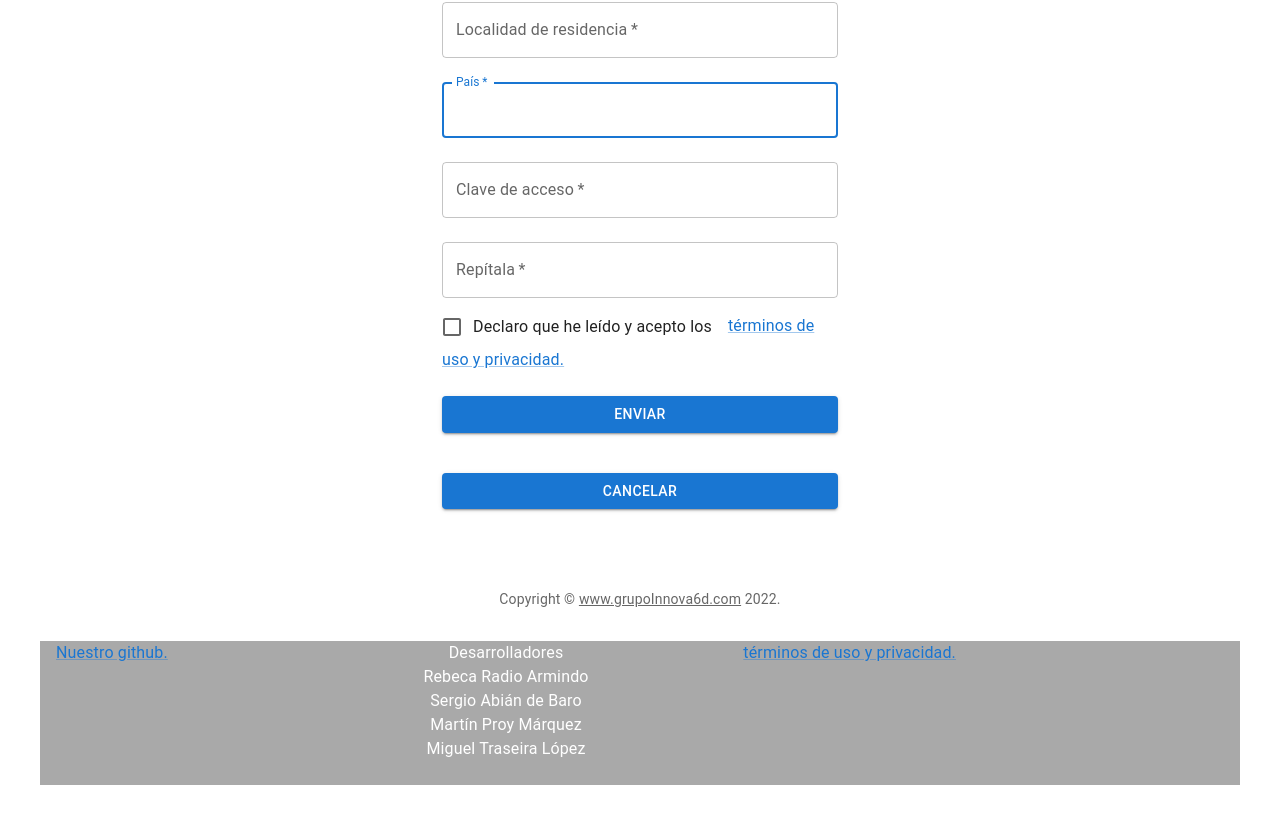
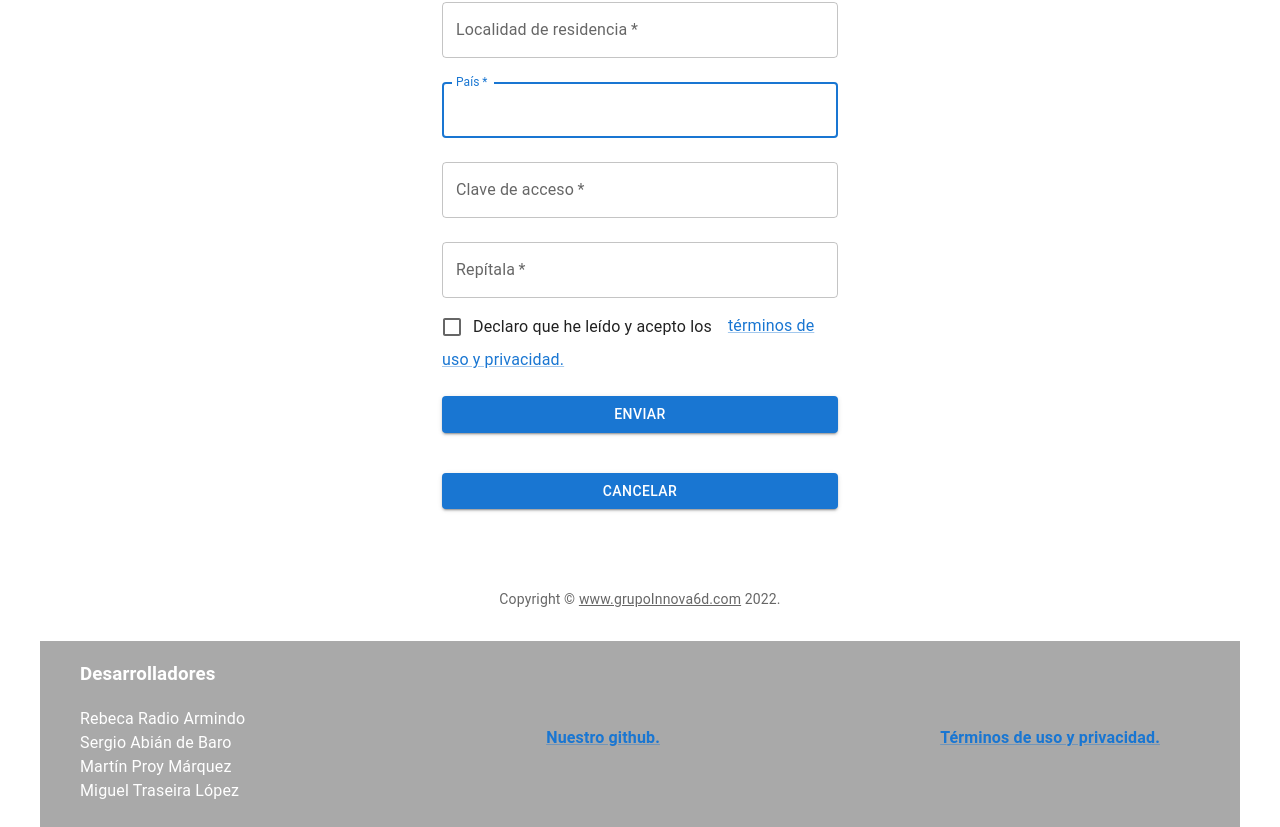
Before and after one commit to rradia00/Cook-It-App, a React (Create React App) app in the folder frontend/: page /bolsa in a window 1280 px wide. Shown: the part 478-1305 px from the top of the page. Before the commit the page ends 1263 px from the top, so only its background shows below. Built offline with nearby package versions, Linux system fonts and the light colour scheme.

Commit message:
footer actualizado

```diff
--- a/frontend/src/components/pie.js
+++ b/frontend/src/components/pie.js
@@ -20,19 +20,14 @@ export default function Pie() {
         <Container sx={{ py: 3, bgcolor: 'darkgrey'}}>
             <Grid marginTop={2} container width={longitud} spacing={{ xs: 2, md: 3 }} direction="row" >
                 <Box
-                    marginLeft={2}
-                    width={300}
+                    marginLeft={5}
+                    width={200}
                     textAlign={'left'}
-                >
-                    <Link onClick={()=>condiciones()}>Nuestro github.</Link>
-                </Box>
-                <Box
-                    width={300}
-                    textAlign={'center'}
-                >
-                    <Typography bold="true" color="white">
+                >   <h3>
+                    <Typography bold="true" variant="underline" color="white">
                             Desarrolladores
                     </Typography>
+                    </h3>
                     <Typography color="white">
                             Rebeca Radio Armindo
                     </Typography >
@@ -47,10 +42,22 @@ export default function Pie() {
                     </Typography>
                 </Box>
                 <Box
-                width={300}
-                textAlign={'right'}
-                >
-                    <Link onClick={()=>condiciones()}>términos de uso y privacidad.</Link>
+                    marginTop={8}
+                    marginLeft={10}
+                    width={300}
+                    textAlign={'right'}
+                >   <h4>
+                    <Link href="https://github.com/ULE-Informatica/aw-segunda-convocatoria-aw-segunda-convocatoria-2d.git">Nuestro github.</Link>
+                    </h4>
+                </Box>
+                <Box
+                     marginTop={8}
+                    marginLeft={25}
+                    width={300}
+                    textAlign={'right'}
+                >   <h4>
+                    <Link onClick={()=>condiciones()}>Términos de uso y privacidad.</Link>
+                    </h4>
                 </Box>
             </Grid>
       </Container>
```
